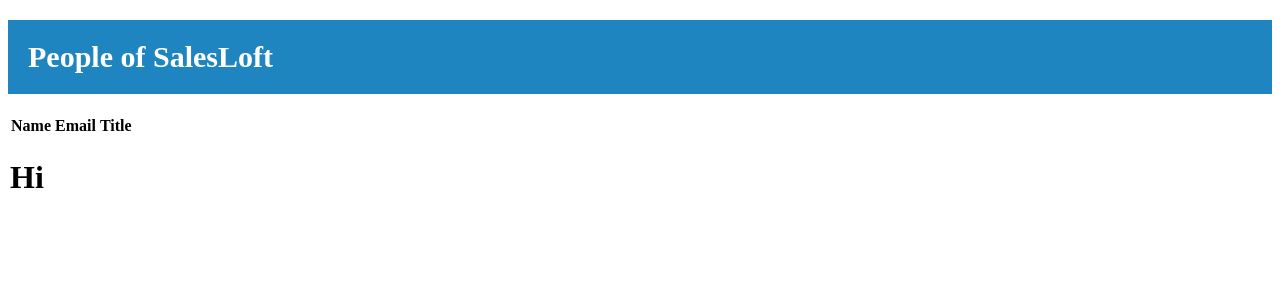
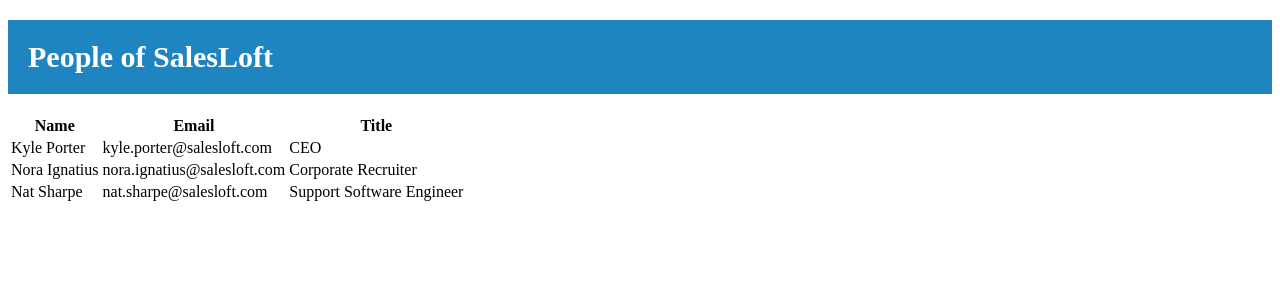
Before and after one commit to nat-sharpe/People-of-SalesLoft, a React (Create React App) app: page / in a window 1280 px wide. Shown: the top 300 px of the page. Built offline with nearby package versions, Linux system fonts and the light colour scheme; the HTML template or start-up script is replaced by a standard one.

Commit message:
Renames Table.js to PeopleTable.js and maps over people data to populate fields

```diff
--- a/src/App.js
+++ b/src/App.js
@@ -1,6 +1,6 @@
 import React, {Component} from 'react';
 import './App.css';
-import Table from './Table';
+import PeopleTable from './PeopleTable';
 
 class App extends Component {
   render() {
@@ -26,7 +26,7 @@
         <header className="App-header">
           People of SalesLoft
         </header>
-        <Table peopleData={people}/>
+        <PeopleTable peopleData={people}/>
       </div>
     );
   };
--- a/src/Table.js
+++ b/src/PeopleTable.js
@@ -1,9 +1,17 @@
 import React, {Component} from 'react';
 
 const TableBody = props => {
-  return (
-    <h1>Hi</h1>
-  )
+  console.log(props)
+  const rows = props.peopleData.map((row, index) => {
+    return (
+      <tr key={index}>
+        <td>{row.display_name}</td>
+        <td>{row.email_address}</td>
+        <td>{row.title}</td>
+      </tr>
+    );
+  });
+  return <tbody>{rows}</tbody>;
 };
 
 class Table extends Component {
```
